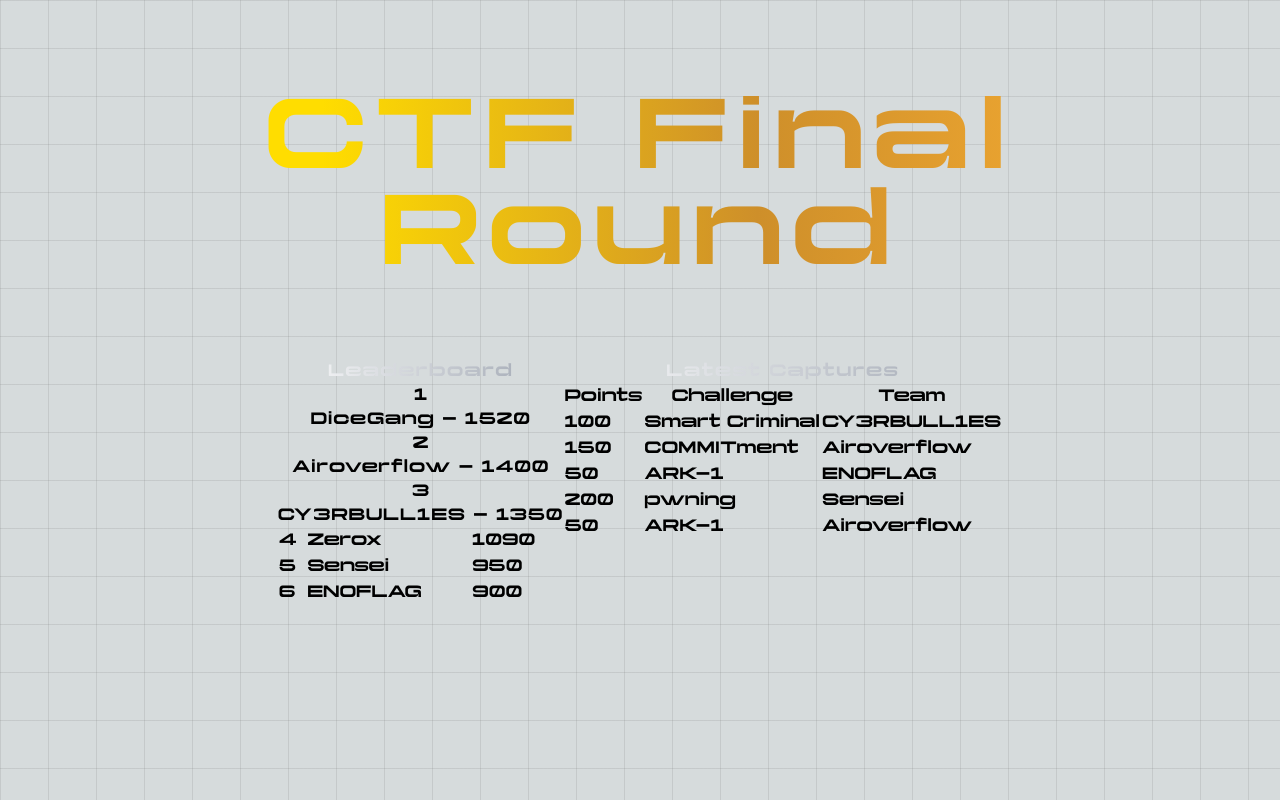
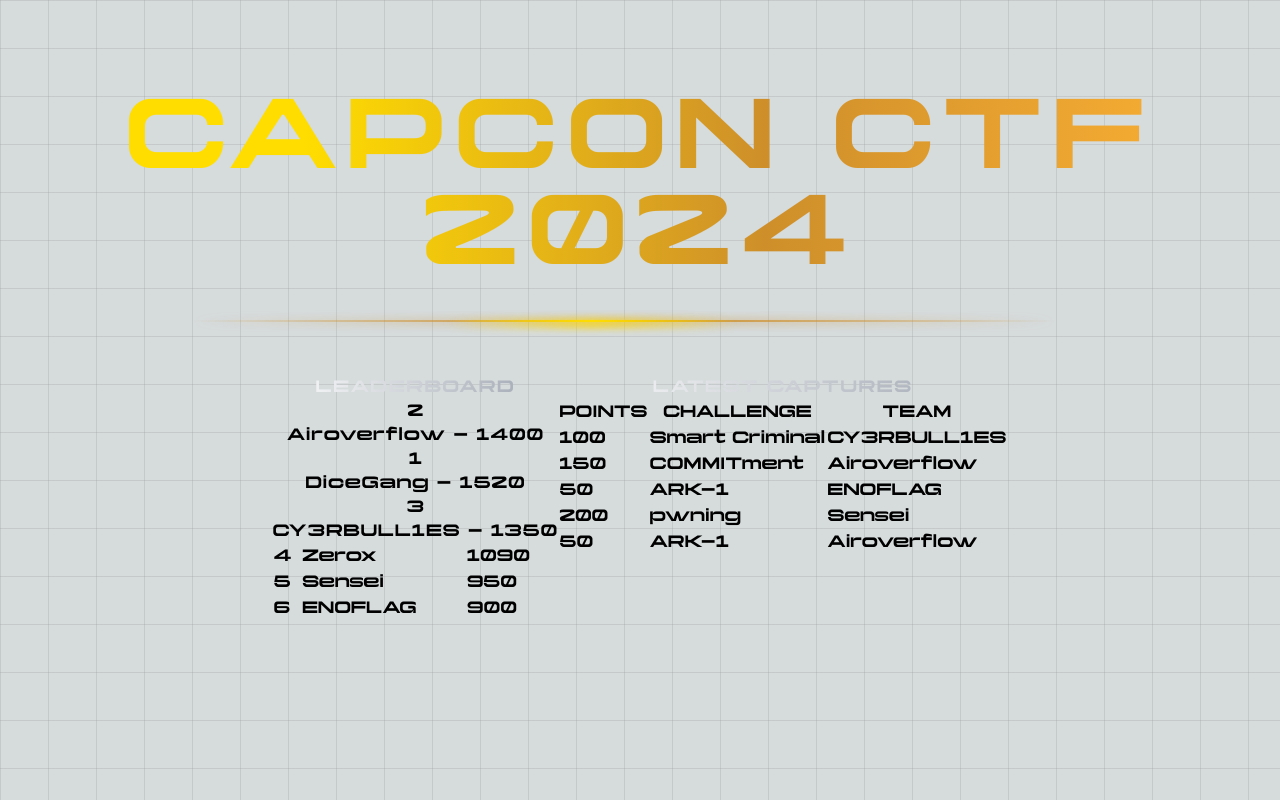
Before and after one commit to Tufalpha1/CTF-Frontend, a Next.js app in the folder client/: page / in a window 1280 px wide. Built offline with nearby package versions, Linux system fonts and the light colour scheme.

Commit message:
make ui changes

```diff
--- /dev/null
+++ b/client/Components/BackgroundGradient.tsx
@@ -0,0 +1,72 @@
+import { cn } from "@/utils/cn";
+import React from "react";
+import { motion } from "framer-motion";
+
+export const BackgroundGradient = ({
+  children,
+  className,
+  containerClassName,
+  animate = true,
+}: {
+  children?: React.ReactNode;
+  className?: string;
+  containerClassName?: string;
+  animate?: boolean;
+}) => {
+  const variants = {
+    initial: {
+      backgroundPosition: "0 50%",
+    },
+    animate: {
+      backgroundPosition: ["0, 50%", "100% 50%", "0 50%"],
+    },
+  };
+  return (
+    <div className={cn("relative p-[4px] group", containerClassName)}>
+      <motion.div
+        variants={animate ? variants : undefined}
+        initial={animate ? "initial" : undefined}
+        animate={animate ? "animate" : undefined}
+        transition={
+          animate
+            ? {
+                duration: 5,
+                repeat: Infinity,
+                repeatType: "reverse",
+              }
+            : undefined
+        }
+        style={{
+          backgroundSize: animate ? "400% 400%" : undefined,
+        }}
+        className={cn(
+          "absolute inset-0  z-[1] opacity-60 group-hover:opacity-100 blur-xl  transition duration-500",
+          " bg-[radial-gradient(circle_farthest-side_at_0_100%,#ffdd00,transparent),radial-gradient(circle_farthest-side_at_100%_0,#ce8f2a,transparent),radial-gradient(circle_farthest-side_at_100%_100%,#ffc414,transparent),radial-gradient(circle_farthest-side_at_0_0,#ce8f2a,#141316)]"
+        )}
+      />
+      <motion.div
+        variants={animate ? variants : undefined}
+        initial={animate ? "initial" : undefined}
+        animate={animate ? "animate" : undefined}
+        transition={
+          animate
+            ? {
+                duration: 5,
+                repeat: Infinity,
+                repeatType: "reverse",
+              }
+            : undefined
+        }
+        style={{
+          backgroundSize: animate ? "400% 400%" : undefined,
+        }}
+        className={cn(
+          "absolute inset-0 z-[1]",
+          "bg-[radial-gradient(circle_farthest-side_at_0_100%,#ffdd00,transparent),radial-gradient(circle_farthest-side_at_100%_0,#ce8f2a,transparent),radial-gradient(circle_farthest-side_at_100%_100%,#ffc414,transparent),radial-gradient(circle_farthest-side_at_0_0,#ce8f2a,#141316)]"
+        )}
+      />
+
+      <div className={cn("relative z-10", className)}>{children}</div>
+    </div>
+  );
+};
--- a/client/Components/Latest.jsx
+++ b/client/Components/Latest.jsx
@@ -32,7 +32,7 @@ const Latest = () => {
 
   return (
     <section className=" relative overflow-x-auto">
-      <h1 className="font-bold text-4xl tracking-widest bg-clip-text text-transparent bg-gradient-to-r from-white to-gray-400 text-center my-12">
+      <h1 className="uppercase font-bold text-5xl tracking-widest bg-clip-text text-transparent bg-gradient-to-r from-white to-gray-400 text-center my-12">
         Latest Captures
       </h1>
       {latestSolves.length > 0 ? (
--- a/client/Components/Leaderboard.jsx
+++ b/client/Components/Leaderboard.jsx
@@ -1,11 +1,10 @@
 import React, { useState, useEffect } from "react";
 // import { leaderboard } from "@/lib/data";
-import  keys  from "@/lib/variables";
+import keys from "@/lib/variables";
 import { leaderboard } from "@/lib/data";
+import { BackgroundGradient } from "@/Components/BackgroundGradient";
 
-
-
-const Leaderboard = ({setNewLeader , setShowNewLeader}) => {
+const Leaderboard = ({ setNewLeader, setShowNewLeader }) => {
   // const [data, setData] = useState([]);
   // const [top3Teams, setTop3Teams] = useState([]);
   // const [remainingTeams, setRemainingTeams] = useState([]);
@@ -39,10 +38,10 @@ const Leaderboard = ({setNewLeader , setShowNewLeader}) => {
   const top3Teams = data.slice(0, 3);
   const remainingTeams = data.slice(3);
 
-    if( data === undefined || data.length === 0 ) {
+  if (data === undefined || data.length === 0) {
     return (
       <section className="pr-32 relative overflow-x-auto">
-          <h1 className="font-bold text-4xl pr-6 tracking-widest bg-clip-text text-transparent bg-gradient-to-r from-white to-gray-400 text-center my-12">
+        <h1 className="uppercase font-bold text-4xl pr-6 tracking-widest bg-clip-text text-transparent bg-gradient-to-r from-white to-gray-400 text-center my-12">
           Leaderboard
         </h1>
         <p className="text-center my-4 font-medium text-xl text-gray-400">
@@ -53,33 +52,72 @@ const Leaderboard = ({setNewLeader , setShowNewLeader}) => {
   }
 
   return (
-    <section className="pr-32 relative overflow-x-auto">
-      <h1 className="font-bold text-4xl tracking-widest bg-clip-text text-transparent bg-gradient-to-r from-white to-gray-400 text-center my-12">
+    <section className="font-extrabold pr-32 relative overflow-x-auto">
+      <h1 className="uppercase text-5xl tracking-widest bg-clip-text text-transparent bg-gradient-to-r from-white to-gray-400 text-center my-12">
         Leaderboard
       </h1>
-
       <div className="p-5 m-3 flex flex-col lg:flex-row items-center gap-5 mt-5">
-        {top3Teams.map((team, index) => (
+        {/* {top3Teams.map((team, index) => (
           <div
             key={index}
-            className={`flex items-center flex-grow p-3 m-3 border-b hover:text-black hover:bg-gray-200 ${
+            className={`flex items-center flex-grow p-3 m-3 border-b bg-black hover:text-black hover:bg-gray-200 ${
               index === 0
-                ? "order-2 bg-gradient-to-br from-[#FFDD00] to-[#FBB034] hover:text-white border-none"
+                ? "order-2 bg-gradient-to-r from-[#ffdd00] to-[#ce8f2a] text-black border-none"
                 : index === 1
                 ? "order-1"
                 : "order-3"
             }`}
           >
-            <div className="text-center">
+            <BackgroundGradient className="text-center">
               <h2 className="text-4xl font-bold pb-2 ">{index + 1}</h2>
-              <h4 className="inline text-2xl font-medium tracking-wider">
+              <h4 className="inline text-2xl tracking-wider">
+                {team?.name} - {team?.points}
+              </h4>
+            </BackgroundGradient>
+          </div>
+        ))} */}
+        {top3Teams
+          .filter((team) => team.position == 2)
+          .map((team, index) => (
+            <div
+              key={index}
+              className="flex flex-col text-center items-center flex-grow p-3 m-3 border-b bg-black hover:text-black hover:bg-gray-200"
+            >
+              <h2 className="text-4xl font-bold pb-2 ">{team?.position}</h2>
+              <h4 className="inline text-2xl tracking-wider">
                 {team?.name} - {team?.points}
               </h4>
             </div>
+          ))}
+        <BackgroundGradient className="max-w-sm p-4 sm:p-10 bg-black">
+          {top3Teams
+            .filter((team) => team.position == 1)
+            .map((team, index) => (
+              <div
+                key={index}
+                className="flex flex-col text-center items-center flex-grow p-3 m-3  bg-black "
+              >
+                <h2 className="text-4xl font-bold pb-2 ">{team?.position}</h2>
+                <h4 className="inline text-2xl tracking-wider">
+                  {team?.name} - {team?.points}
+                </h4>
+              </div>
+            ))}
+        </BackgroundGradient>
+        {top3Teams
+          .filter((team) => team.position == 3)
+          .map((team, index) => (
+            <div
+              key={index}
+              className="flex flex-col text-center items-center flex-grow p-3 m-3 border-b bg-black hover:text-black hover:bg-gray-200"
+            >
+              <h2 className="text-4xl font-bold pb-2 ">{team?.position}</h2>
+              <h4 className="inline text-2xl tracking-wider">
+                {team?.name} - {team?.points}
+              </h4>
             </div>
           ))}
       </div>
-
       <table className="w-full  text-left rtl:text-right">
         <tbody>
           {remainingTeams.map((team, index) => (
@@ -93,6 +131,6 @@ const Leaderboard = ({setNewLeader , setShowNewLeader}) => {
       </table>
     </section>
   );
-}
+};
 
-export default Leaderboard
+export default Leaderboard;
--- a/client/app/page.js
+++ b/client/app/page.js
@@ -2,11 +2,10 @@
 import React, { useState, useEffect, useRef } from "react";
 import Leaderboard from "@/Components/Leaderboard";
 import Latest from "@/Components/Latest";
-import  keys  from "@/lib/variables";
+import keys from "@/lib/variables";
 import audioBlood from "@/public/audio.mp3";
 import useSound from "use-sound";
 import { Solves_and_firstBlood, leaderboard } from "@/lib/data";
-
 
 const Home = () => {
   // const [showFirstBlood, setShowFirstBlood] = useState(false);
@@ -57,7 +56,6 @@ const Home = () => {
   //   }
   // }, [showNewLeader, newLeader]);
 
-
   // useEffect(() => {
   //   console.log(showFirstBlood)
   // }, [firstBloodChallenge, showFirstBlood]);
@@ -69,19 +67,19 @@ const Home = () => {
     if (!firstBloodChallenge.firstBlood) {
       return (
         <div className="relative flex flex-col place-items-center before:absolute before:h-[300px] before:w-[480px] before:-translate-x-1/2 before:rounded-full before:bg-gradient-radial before:from-white before:to-transparent before:blur-2xl before:content-[''] after:absolute after:-z-20 after:h-[180px] after:w-[240px] after:translate-x-1/3 after:bg-gradient-conic after:from-sky-200 after:via-blue-200 after:blur-2xl after:content-[''] before:dark:bg-gradient-to-br before:dark:from-transparent before:dark:to-[#AA0000] before:dark:opacity-10 after:dark:from-[#AA0000] after:dark:via-[#AA0000] after:dark:opacity-40 before:lg:h-[360px] z-[-1]">
-          <h1 className="glow-text-red text-8xl font-bold tracking-wider text-center bg-clip-text text-transparent bg-gradient-to-r from-white to-gray-400">
+          <h1 className="uppercase glow-text-red text-8xl font-extrabold tracking-wider text-center bg-clip-text text-transparent bg-gradient-to-r from-white to-gray-400">
             First Blood!
           </h1>
-          <h3 className="py-12 text-3xl font-medium text-center">
-            Challenge{" "}
+          <h3 className="py-12 text-3xl font-extrabold text-center">
+            CHALLENGE{" "}
             <span className="font-bold text-transparent bg-clip-text bg-gradient-to-r from-[#ff0000] to-[#AA0000]">
               {firstBloodChallenge.chal_name}
             </span>{" "}
-            solved by{" "}
+            SOLVED BY{" "}
             <span className="font-bold text-transparent bg-clip-text bg-gradient-to-r from-[#ff0000] to-[#AA0000]">
               {firstBloodChallenge.solved_by}.{" "}
             </span>
-            {firstBloodChallenge.points} points for team{" "}
+            {firstBloodChallenge.points} POINTS FOR TEAM{" "}
             <span className="font-bold text-transparent bg-clip-text bg-gradient-to-r from-[#ff0000] to-[#AA0000]">
               {firstBloodChallenge.team_name}.
             </span>
@@ -91,33 +89,41 @@ const Home = () => {
     } else if (!showNewLeader) {
       return (
         <div>
-          <h1 className="glow-text-blue text-8xl font-bold tracking-wider text-center bg-clip-text text-transparent bg-gradient-to-r from-white to-gray-400">
+          <h1 className="uppercase glow-text-blue text-8xl font-extrabold tracking-wider text-center bg-clip-text text-transparent bg-gradient-to-r from-white to-gray-400">
             New Leader!
           </h1>
-          <h3 className="py-12 text-3xl text-center font-medium">
-            Team{" "}
-            <span className="font-bold text-transparent bg-clip-text bg-gradient-to-r from-[#0000FF] to-[#000080]">
+          <h3 className="py-12 text-3xl text-center font-extrabold">
+            TEAM{" "}
+            <span className="font-bold text-transparent bg-clip-text bg-gradient-to-r to-[#3c8ce7] from-[#00eaff]">
               {leaderboard.leader?.name}
             </span>{" "}
-            has taken the lead with{" "}
-            <span className="font-bold text-transparent bg-clip-text bg-gradient-to-r from-[#0000FF] to-[#000080]">
+            HAS TAKEN THE LEAD WITH{" "}
+            <span className="font-bold text-transparent bg-clip-text bg-gradient-to-r to-[#3c8ce7] from-[#00eaff]">
               {leaderboard.leader?.points}
             </span>{" "}
-            points.
+            POINTS.
           </h3>
         </div>
       );
     } else {
       return (
-        <h1 className="linear-wipe pb-4 mx-auto max-w-full text-8xl tracking-widest">
-          CTF Final Round
-        </h1>
+        <div>
+          <h1 className="uppercase linear-wipe pb-4 mx-auto max-w-full text-8xl tracking-widest">
+            CAPCON CTF 2024
+          </h1>
+          <div className="w-full mx-auto sm:w-[72rem] mt-4 relative">
+            <div className="absolute inset-x-32 bg-gradient-to-r from-transparent via-[#ce8f2a] to-transparent h-[2px] sm:h-[3px] w-1/2 sm:w-3/4 blur-sm" />
+            <div className="absolute inset-x-32 bg-gradient-to-r from-transparent via-[#ce8f2a] to-transparent h-[1px] sm:h-[2px] w-1/2 sm:w-3/4" />
+            <div className="absolute inset-x-96 bg-gradient-to-r from-transparent via-[#ffdd00] to-transparent h-[5px] sm:h-[7px] w-1/4 sm:w-[25%] blur-sm" />
+            <div className="absolute inset-x-96 bg-gradient-to-r from-transparent via-[#ffdd00] to-transparent h-[1px] sm:h-[2px] w-1/4 sm:w-[25%]" />
+          </div>
+        </div>
       );
     }
   };
 
   return (
-    <main className="flex max-h-screen flex-col items-center gap-14 p-24 absolute inset-0 h-full w-full bg-[linear-gradient(to_right,#80808032_1px,transparent_1px),linear-gradient(to_bottom,#80808032_1px,transparent_1px)] bg-[size:48px_48px]">
+    <main className=" font-extrabold flex max-h-screen flex-col items-center gap-14 p-24 absolute inset-0 h-full w-full bg-[linear-gradient(to_right,#80808032_1px,transparent_1px),linear-gradient(to_bottom,#80808032_1px,transparent_1px)] bg-[size:48px_48px]">
       {showFirstBloodFunc()}
       <div className="flex">
         {/* <Leaderboard setNewLeader={setNewLeader} setShowNewLeader={setShowNewLeader}  /> */}
--- a/client/jsconfig.json
+++ b/client/jsconfig.json
@@ -1,5 +1,6 @@
 {
   "compilerOptions": {
+    "jsx": "react",
     "paths": {
       "@/*": ["./*"]
     }
--- a/client/package.json
+++ b/client/package.json
@@ -9,10 +9,13 @@
     "lint": "next lint"
   },
   "dependencies": {
+    "clsx": "^2.1.0",
+    "framer-motion": "^11.0.20",
     "next": "^14.0.3",
     "react": "^18",
     "react-dom": "^18",
     "react-query": "^3.39.2",
+    "tailwind-merge": "^2.2.2",
     "use-sound": "^4.0.1"
   },
   "devDependencies": {
--- /dev/null
+++ b/client/utils/cn.js
@@ -0,0 +1,6 @@
+import { clsx } from "clsx";
+import { twMerge } from "tailwind-merge";
+
+export function cn(...inputs) {
+  return twMerge(clsx(...inputs));
+}
```
Also changed, not shown: client/app/globals.css (+39 -8 lines), client/public/fonts/PowerGrotesk-Regular.ttf (deleted), 1 other file (tests, documents, lock files or other folders). Lines whose indentation alone changed are shown as unchanged.
